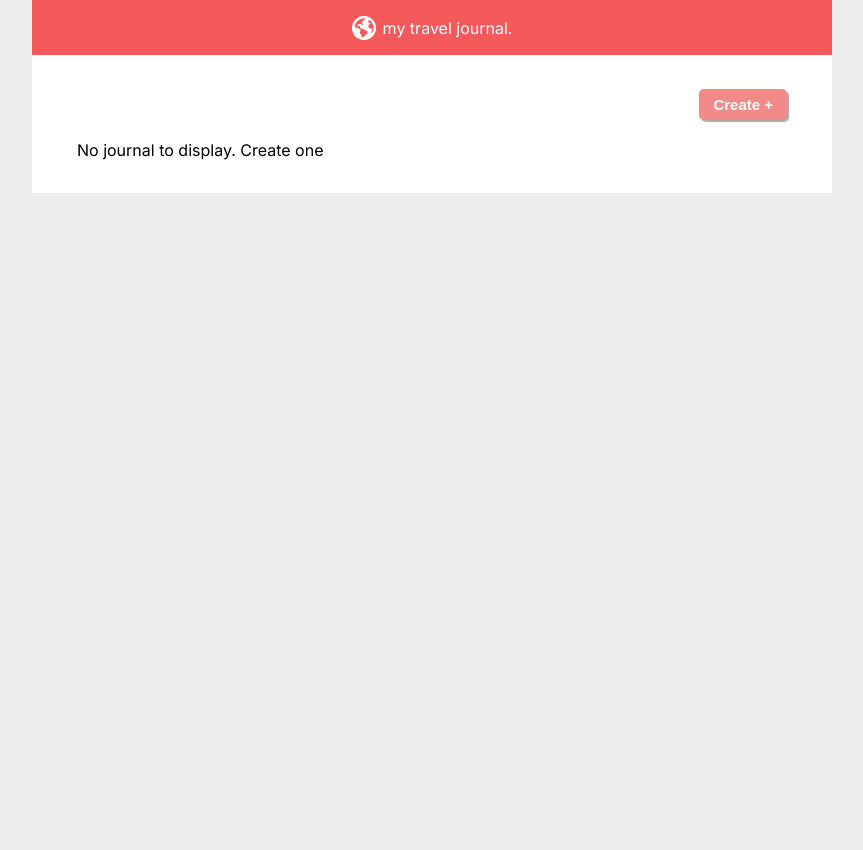
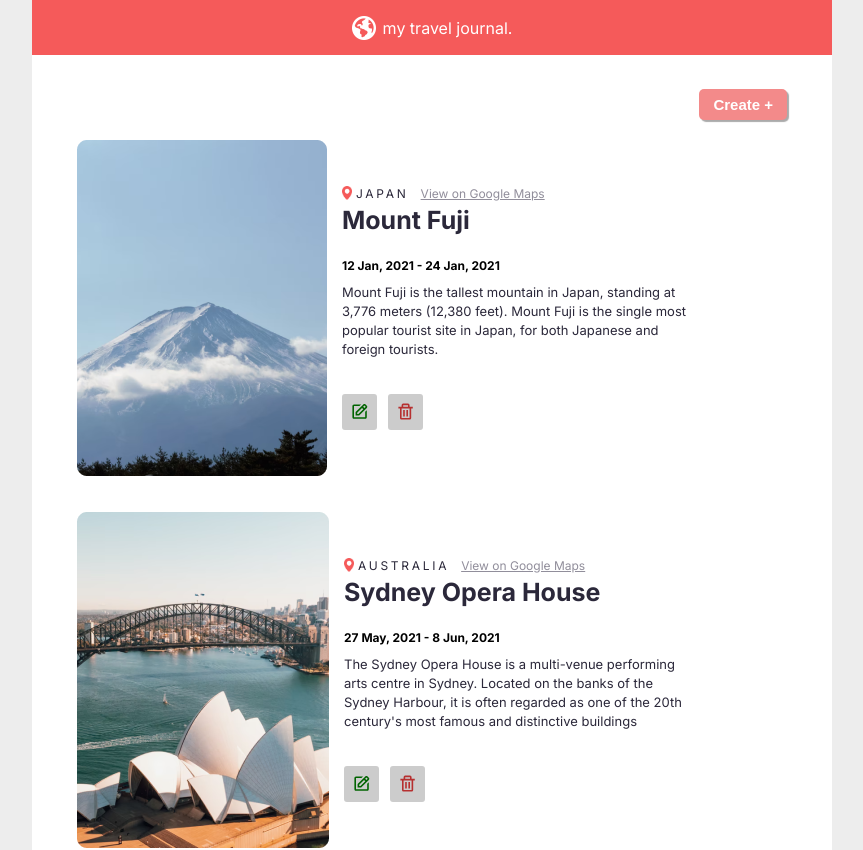
Before and after one commit to TeeHigh/my-travel-journal, a React (Vite) app: page / in a window 1280 px wide. Shown: the top 850 px of the page, without its empty margins (208-1071 px from the left). Before the commit the page ends 800 px from the top, so only its background shows below. Built offline with nearby package versions, Linux system fonts and the light colour scheme.

Commit message:
Made the create component functional again

```diff
--- a/src/components/Create.jsx
+++ b/src/components/Create.jsx
@@ -1,9 +1,14 @@
 
-const Create = ({openModal, setShowModal}) => {
+const Create = ({setShowModal}) => {
     return (
-        <div className='create-container'>
-            <button className='create-btn' onClick={() => setShowModal(true)} >Create +</button>
-        </div>
+        <>
+            <div className='create-container'>
+                <button className='create-btn' onClick={setShowModal} >
+                    Create +
+                </button>
+            </div>
+
+        </>
     )
 }
 
--- a/src/components/Main.jsx
+++ b/src/components/Main.jsx
@@ -5,7 +5,7 @@ import Modal from './Modal'; // Updated import path
 import data from '../data';
 
 function Main() {
-    const [dataArray, setDataArray] = useState([]);
+    const [dataArray, setDataArray] = useState([...data]);
     const [showModal, setShowModal] = useState(false);
 
     // console.log(isModalOpen)
@@ -29,11 +29,7 @@ function Main() {
 
     return (
         <main className="main">
-            <div className="create-container">
-                <button className='create-btn' onClick={() => setShowModal(true)}>
-                    Create +
-                </button>
-            </div>
+            <Create setShowModal={() => setShowModal(true)} />
             {showModal && (
                 <Modal
                     isOpen={showModal}
```
